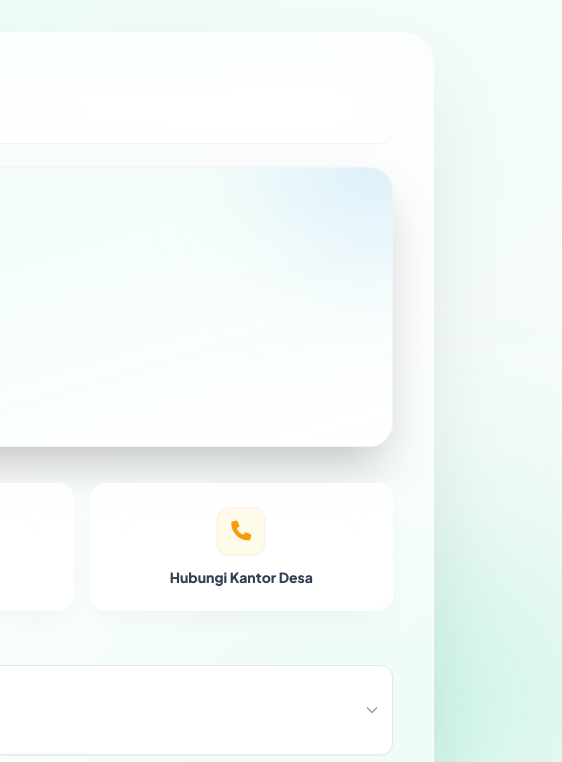
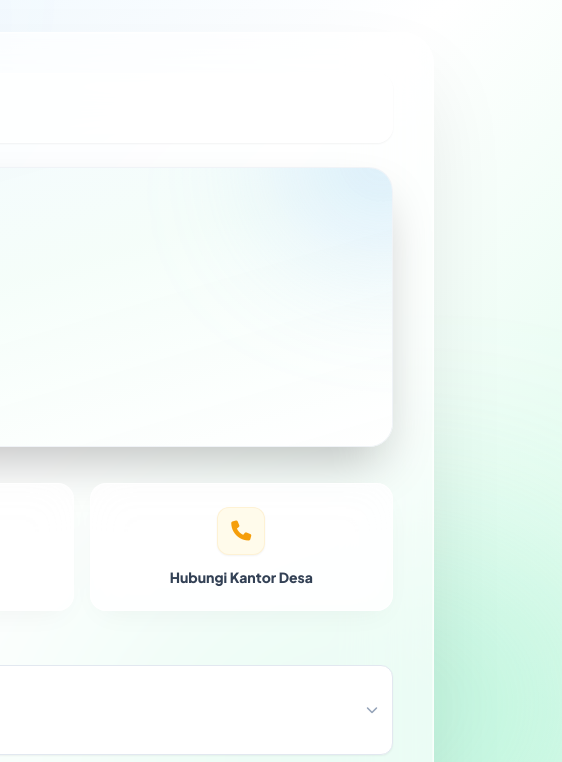
Before and after one commit to mfikrialzian/pelayanan-digital-desa, a plain HTML site: page index.html in a window 1280 px wide. Shown: the top 762 px of the page, 718-1280 px from the left. Drawn offline with nearby package versions, Linux system fonts and the light colour scheme; no server answers.

Commit message:
Update web

```diff
--- a/style.css
+++ b/style.css
@@ -1,5 +1,5 @@
 body {
-            background: linear-gradient(135deg, #ECFDF5 0%, #F8FAFC 100%);
+            background: linear-gradient(135deg, #e0f2fe 0%, #ffffff 50%, #d1fae5 100%);
             font-family: 'Plus Jakarta Sans', sans-serif;
             min-height: 100vh;
         }
```
